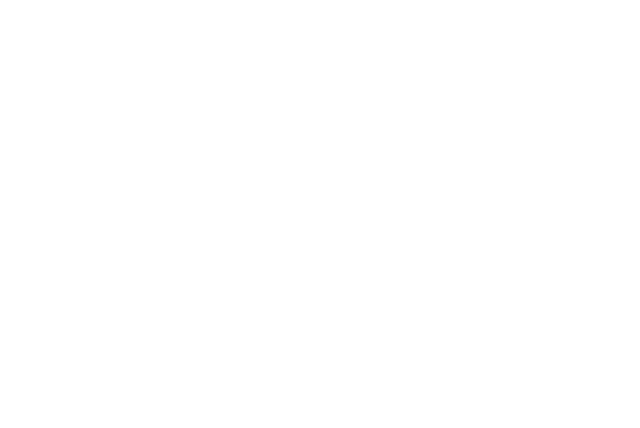
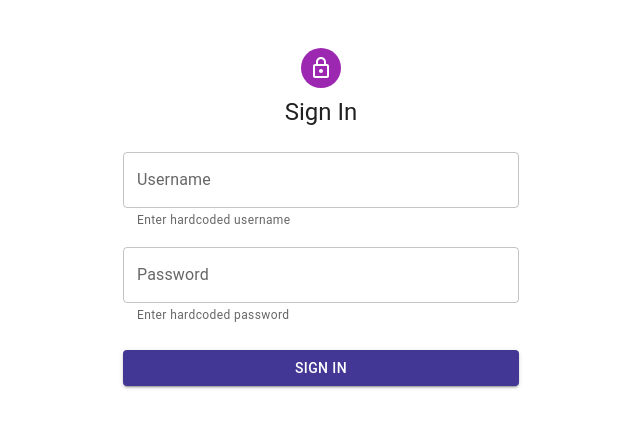
Before and after one commit to emmarrat/guess-card, a React (Create React App) app: page /login in a window 1280 px wide. Shown: the top 428 px of the page, without its empty margins (319-959 px from the left). Built offline with nearby package versions, Linux system fonts and the light colour scheme.

Commit message:
feat: added login form with logic

```diff
--- a/src/App.tsx
+++ b/src/App.tsx
@@ -1,6 +1,7 @@
 import React from 'react';
 import {Route, Routes} from 'react-router-dom';
 import {Container, CssBaseline, Typography} from '@mui/material';
+import Login from "./features/users/Login";
 
 const App = () => {
   return (
@@ -11,6 +12,7 @@
       <main>
         <Container maxWidth="xl" sx={{mt: 5}}>
           <Routes>
+            <Route path="/login" element={<Login/>}/>
             <Route path="*" element={
               (<Typography variant="h3" fontWeight="bold" textAlign="center" mt={5}>Page not found!</Typography>)
             }/>
--- a/src/app/store.ts
+++ b/src/app/store.ts
@@ -3,6 +3,7 @@
 import { persistReducer, persistStore } from 'redux-persist';
 import storage from 'redux-persist/lib/storage';
 import { FLUSH, PAUSE, PERSIST, PURGE, REGISTER, REHYDRATE } from 'redux-persist/es/constants';
+import {usersReducer} from "../features/users/usersSlice";
 
 const usersPersistConfig = {
   key: 'bridge:users',
@@ -11,7 +12,7 @@
 }
 
 const rootReducer = combineReducers({
-  // users: persistReducer(usersPersistConfig,usersReducer),
+  users: persistReducer(usersPersistConfig,usersReducer),
 });
 
 export const store = configureStore({
--- /dev/null
+++ b/src/features/users/Login.tsx
@@ -0,0 +1,102 @@
+import React, {useEffect, useState} from 'react';
+import {User} from "../../types";
+import {useAppDispatch, useAppSelector} from "../../app/hooks";
+import {loginUser, selectError, selectIsSuccess} from "./usersSlice";
+import {Avatar, Box, Button, Container, Grid, styled, TextField, Typography} from "@mui/material";
+import LockOutlinedIcon from '@mui/icons-material/LockOutlined';
+import {useNavigate} from "react-router-dom";
+
+
+const ButtonColored = styled(Button)({
+  backgroundColor: '#423794',
+  '&:hover': {
+    backgroundColor: '#877cee'
+  },
+});
+
+const Login = () => {
+  const dispatch = useAppDispatch();
+  const error = useAppSelector(selectError);
+  const isSuccess = useAppSelector(selectIsSuccess);
+
+  const navigate = useNavigate();
+
+  const [state, setState] = useState<User>({
+    username: '',
+    password: '',
+  });
+
+  const inputChangeHandler = (event: React.ChangeEvent<HTMLInputElement>) => {
+    const {name, value} = event.target;
+    setState(prevState => ({...prevState, [name]: value}));
+  };
+
+  const submitFormHandler = async (event: React.FormEvent) => {
+    event.preventDefault();
+    await dispatch(loginUser(state));
+  };
+
+  useEffect(() => {
+    if (isSuccess) {
+      navigate('/')
+    }
+  }, [isSuccess, navigate]);
+
+
+  return (
+    <Container component="main" maxWidth="xs">
+      <Box
+        style={{
+          marginTop: 8,
+          display: 'flex',
+          flexDirection: 'column',
+          alignItems: 'center',
+        }}
+      >
+        <Avatar sx={{m: 1, bgcolor: 'secondary.main'}}>
+          <LockOutlinedIcon/>
+        </Avatar>
+        <Typography component="h1" variant="h5">
+          Sign In
+        </Typography>
+        <Box component="form" onSubmit={submitFormHandler} sx={{mt: 3}}>
+          <Grid container spacing={2}>
+            <Grid item xs={12}>
+              <TextField
+                variant="outlined"
+                label="Username"
+                name="username"
+                value={state.username}
+                onChange={inputChangeHandler}
+                error={Boolean(error)}
+                helperText={error ? error : 'Enter hardcoded username'}
+              />
+            </Grid>
+            <Grid item xs={12}>
+              <TextField
+                variant="outlined"
+                name="password"
+                label="Password"
+                type="password"
+                value={state.password}
+                onChange={inputChangeHandler}
+                error={Boolean(error)}
+                helperText={error ? error : 'Enter hardcoded password'}
+              />
+            </Grid>
+          </Grid>
+          <ButtonColored
+            type="submit"
+            fullWidth
+            variant="contained"
+            sx={{mt: 3, mb: 2}}
+          >
+            Sign in
+          </ButtonColored>
+        </Box>
+      </Box>
+    </Container>
+  );
+};
+
+export default Login;
--- /dev/null
+++ b/src/features/users/usersSlice.ts
@@ -0,0 +1,49 @@
+import {User} from "../../types";
+import {createSlice, PayloadAction} from "@reduxjs/toolkit";
+import {RootState} from "../../app/store";
+
+interface UsersState {
+  user: User | null;
+  error: string | null;
+  isSuccess: boolean;
+}
+
+
+const initialState: UsersState = {
+  user: null,
+  error: null,
+  isSuccess: false
+}
+
+const correctUser: User = {
+  username: 'player',
+  password: '12345'
+}
+
+
+export const usersSlice = createSlice({
+  name: 'users',
+  initialState,
+  reducers: {
+    loginUser: (state, action: PayloadAction<User>) => {
+      if (action.payload.username === correctUser.username && action.payload.password === correctUser.password) {
+        state.user = action.payload;
+        state.error = null;
+        state.isSuccess = true;
+      } else {
+        state.error = 'Username or Password is not correct!';
+      }
+    },
+    unsetUser: (state) => {
+      state.user = null;
+      state.isSuccess = false;
+    },
+  }
+});
+
+export const usersReducer = usersSlice.reducer;
+export const {loginUser, unsetUser} = usersSlice.actions;
+
+export const selectUser = (state: RootState) => state.users.user;
+export const selectError = (state: RootState) => state.users.error;
+export const selectIsSuccess = (state: RootState) => state.users.isSuccess;
--- /dev/null
+++ b/src/types.d.ts
@@ -0,0 +1,4 @@
+export interface User {
+  username: string;
+  password: string;
+}
```
